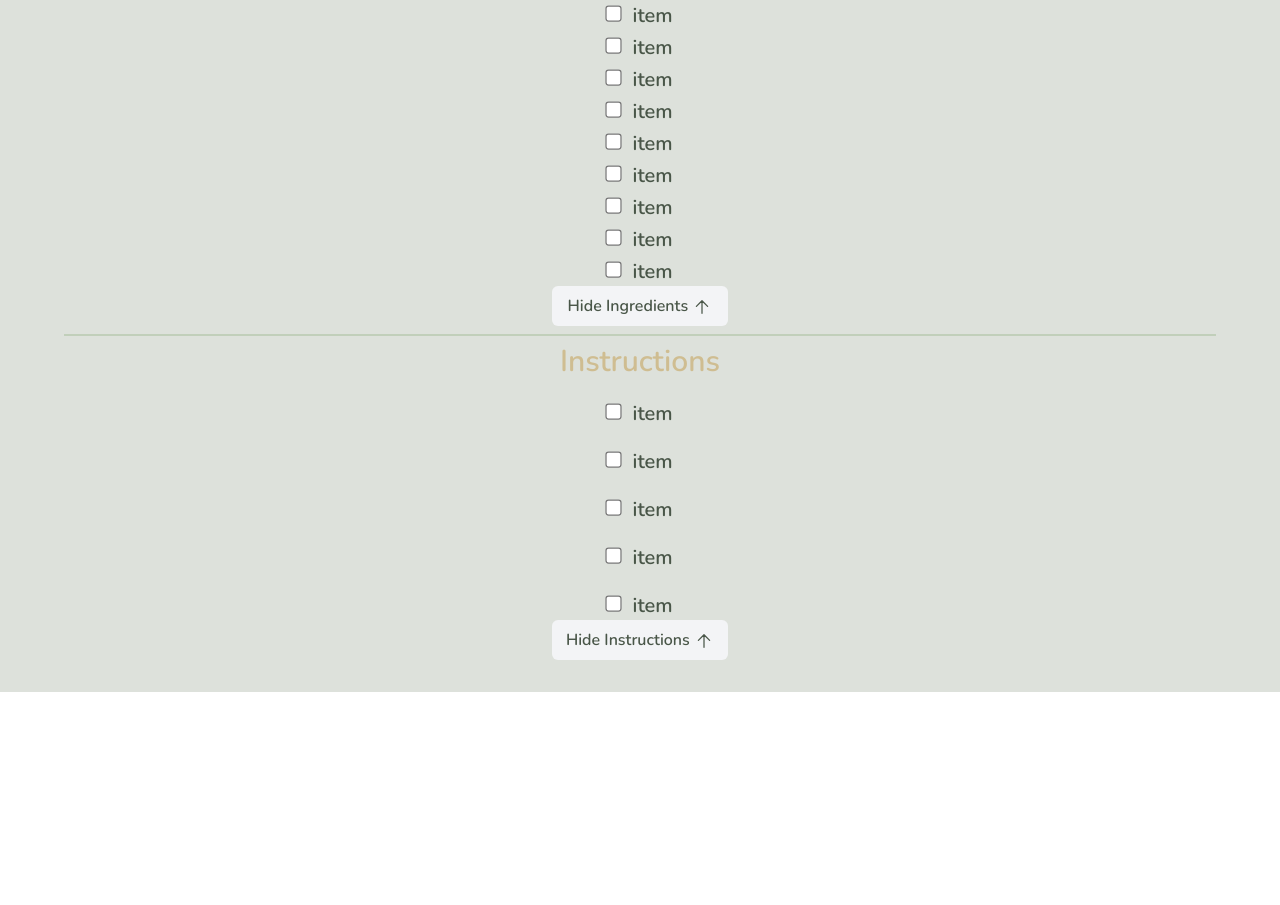
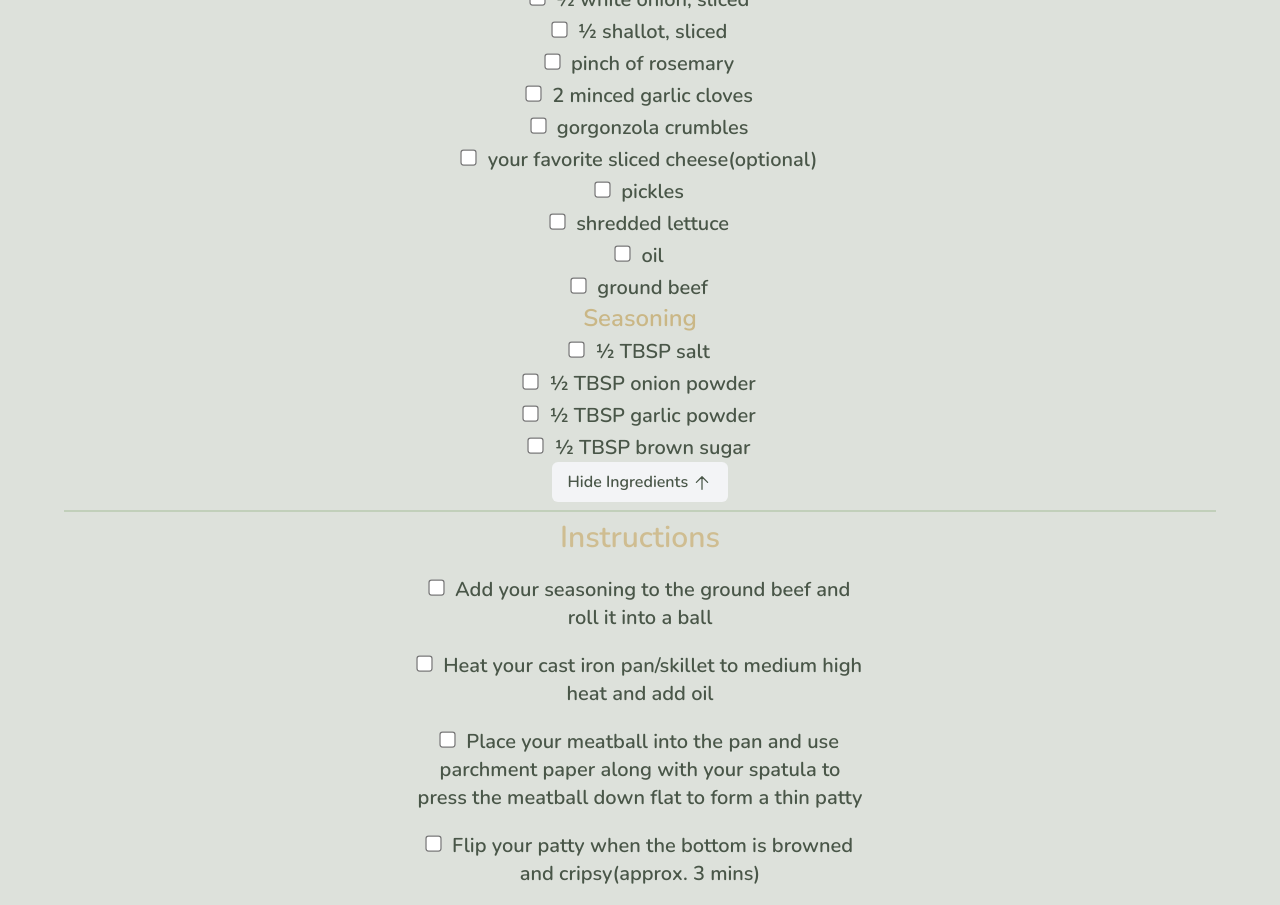
Before and after one commit to Epoza/recipes, a website: page public/instructions/shallot-and-gorgonzola-burger.html in a window 1280 px wide. Shown: the part 497-1402 px from the top of the page. Before the commit the page ends 1189 px from the top, so only its background shows below. Drawn offline with nearby package versions, Linux system fonts and the light colour scheme.

Commit message:
Add instructions

```diff
--- a/public/instructions/shallot-and-gorgonzola-burger.html
+++ b/public/instructions/shallot-and-gorgonzola-burger.html
@@ -3,7 +3,7 @@
 <head>
     <meta charset="UTF-8">
     <meta name="viewport" content="width=device-width, initial-scale=1.0">
-    <title>Document</title>
+    <title>Shallot and Gorgonzola Burger</title>
     <link rel="stylesheet" href="../style.css">
 	<!-- Recipe icons created by Freepik - Flaticon -->
 	<link rel="apple-touch-icon" sizes="180x180" href="../favicon_ico/apple-touch-icon.png">
@@ -60,12 +60,10 @@
 		<!-- end nav -->
         <!-- main recipe content -->
         <main class="px-16 py-6 bg-subtleGreen-background w-full min-h-screen">
-            <h1 class="text-5xl text-center mb-8 text-blondey-primary">Recipe Name</h1>
+            <h1 class="text-5xl text-center mb-8 text-blondey-primary">Shallot and Gorgonzola Burger</h1>
             <div class="flex justify-center flex-col md:flex-row items-center gap-x-6 pb-2 mx-4 md:mx-auto max-w-4xl">
                 <img class="w-64 md:w-72 object-cover" src="../img/gorgonzola-burger.jpg" alt="image">
-                <span class="text-barelyGreen">Lorem ipsum dolor sit amet consectetur adipisicing elit. Ullam veritatis officia eveniet quaerat adipisci quas optio itaque omnis ipsum, eos iusto, facere ea voluptatem quam odit dolore impedit aliquid! Vel!
-				Ab earum tempore rerum veritatis odit itaque distinctio nostrum labore tenetur praesentium accusamus, cupiditate eos amet quidem est non nulla debitis beatae enim libero iure et harum adipisci? Illum, quos!
-				Dolorem illum corrupti maxime. Incidunt iste earum omnis deleniti quia recusandae hic similique beatae, ipsum nemo voluptatibus! Dolorem repudiandae molestiae harum aut praesentium explicabo? Minus praesentium rerum deleniti odit eius?
+                <span class="text-barelyGreen">The Gorgonzola smash burger is a flavor explosion that tantalizes the taste buds with a carefully crafted blend of ingredients. The patty, expertly crafted with a mixture of white onion, shallots, rosemary, and garlic, boasts a delightful medley of aromatic flavors. The seasoning, a harmonious combination of brown sugar, onion powder, and garlic powder, imparts a rich depth to the meat, enhancing its succulence. The burger's texture is a testament to the art of smash burgers, with a crispy exterior giving way to a juicy and tender interior. Topped with a generous heap of shredded lettuce and tangy pickles, each bite is a symphony of textures and tastes. The creamy and piquant Gorgonzola adds the final touch, elevating the burger to a gourmet experience that lingers on the palate.
             </div>
             <!-- ingredients list -->
 			<div class="text-center py-2 border-y-2 border-subtleGreen-border">
@@ -73,47 +71,60 @@
 				<ul class="list-items text-barelyGreen" id="ingredients-list">
 					<li>
 						<input type="checkbox" id="ingredient1">
-						<label for="ingredient1">item</label>
+						<label for="ingredient1">½ white onion, sliced</label>
 					</li>
 					<li>
 						<input type="checkbox" id="ingredient2">
-						<label for="ingredient2">item</label>
+						<label for="ingredient2">½ shallot, sliced</label>
 					</li>
 					<li>
 						<input type="checkbox" id="ingredient3">
-						<label for="ingredient3">item</label>
+						<label for="ingredient3">pinch of rosemary</label>
 					</li>
 					<li>
 						<input type="checkbox" id="ingredient4">
-						<label for="ingredient4">item</label>
+						<label for="ingredient4">2 minced garlic cloves</label>
 					</li>
 					<li>
 						<input type="checkbox" id="ingredient5">
-						<label for="ingredient5">item</label>
+						<label for="ingredient5">gorgonzola crumbles</label>
 					</li>
 					<li>
 						<input type="checkbox" id="ingredient6">
-						<label for="ingredient6">item</label>
+						<label for="ingredient6">your favorite sliced cheese(optional)</label>
 					</li>
 					<li>
 						<input type="checkbox" id="ingredient7">
-						<label for="ingredient7">item</label>
+						<label for="ingredient7">pickles</label>
 					</li>
 					<li>
 						<input type="checkbox" id="ingredient8">
-						<label for="ingredient8">item</label>
+						<label for="ingredient8">shredded lettuce</label>
 					</li>
 					<li>
 						<input type="checkbox" id="ingredient9">
-						<label for="ingredient9">item</label>
+						<label for="ingredient9">oil</label>
 					</li>
 					<li>
 						<input type="checkbox" id="ingredient10">
-						<label for="ingredient10">item</label>
+						<label for="ingredient10">ground beef</label>
+					</li>
+					<h1 class="text-2xl text-blondey-primary">Seasoning</h1>
+					<li>
+						<input type="checkbox" id="ingredient11">
+						<label for="ingredient11">½ TBSP salt</label>
 					</li>
 					<li>
-						<input type="checkbox" id="ingredient11">
-						<label for="ingredient11">item</label>
+						<input type="checkbox" id="ingredient12">
+						<label for="ingredient12">½ TBSP onion powder</label>
+					</li>
+					<li>
+						<input type="checkbox" id="ingredient13">
+						<label for="ingredient13">½ TBSP garlic powder</label>
+					</li>
+					<li>
+						<input type="checkbox" id="ingredient14">
+						<label for="ingredient14">½ TBSP brown sugar</label>
 					</li>
 				</ul>
 				<button class= "bg-gray-100 text-secondary-200 hover:shadow-inner transform hover:scale-105 transition ease-out duration-300 rounded-md p-1 h-10 w-44 text-barelyGreen" id="ingredientsBtn">
@@ -133,23 +144,39 @@
 					<ul class="list-items text-barelyGreen max-w-md" id="instructions-list">
 						<li>
 							<input type="checkbox" id="instruction1">
-							<label for="instruction1">item</label>
+							<label for="instruction1">Add your seasoning to the ground beef and roll it into a ball</label>
 						</li>
 						<li>
 							<input type="checkbox" id="instruction2">
-							<label for="instruction2">item</label>
+							<label for="instruction2">Heat your cast iron pan/skillet to medium high heat and add oil</label>
 						</li>
 						<li>
 							<input type="checkbox" id="instruction3">
-							<label for="instruction3">item</label>
+							<label for="instruction3">Place your meatball into the pan and use parchment paper along with your spatula to press the meatball down flat to form a thin patty</label>
 						</li>
 						<li>
 							<input type="checkbox" id="instruction4">
-							<label for="instruction4">item</label>
+							<label for="instruction4">Flip your patty when the bottom is browned and cripsy(approx. 3 mins)</label>
 						</li>
 						<li>
 							<input type="checkbox" id="instruction5">
-							<label for="instruction5">item</label>
+							<label for="instruction5">Turn the heat down to medium and add your onion, shallot, rosemary, and garlic into the pan to cook</label>
+						</li>
+						<li>
+							<input type="checkbox" id="instruction6">
+							<label for="instruction6">Add your gorgonzola crumbles to the top of your burger and then add your onion, shallots, rosemary, and garlic when they are done cooking</label>
+						</li>
+						<li>
+							<input type="checkbox" id="instruction8">
+							<label for="instruction8">Turn heat off and add a slice of your favorite cheese to the top, I do this because it allows the toppings to hold together instead of falling out when you bite into it</label>
+						</li>
+						<li>
+							<input type="checkbox" id="instruction9">
+							<label for="instruction9">cover the pan to trap in humidity and melt the cheese</label>
+						</li>
+						<li>
+							<input type="checkbox" id="instruction10">
+							<label for="instruction10">Add your pickles then shredded lettuce to the top of the burger and then put the burger onto a bun if you wish, enjoy!</label>
 						</li>
 					</ul>
 				</div>
```
